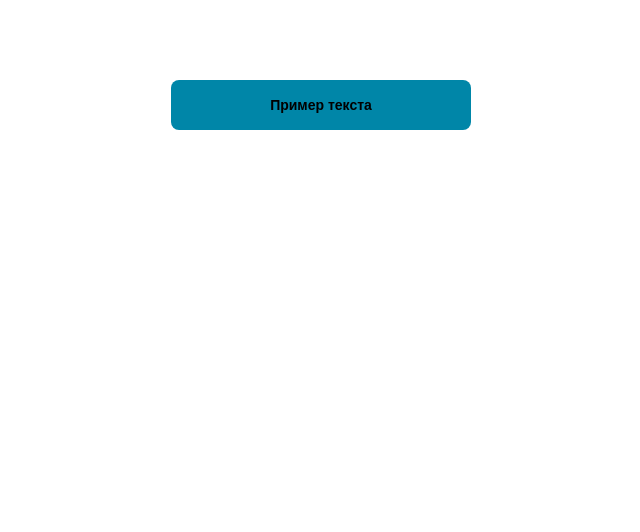
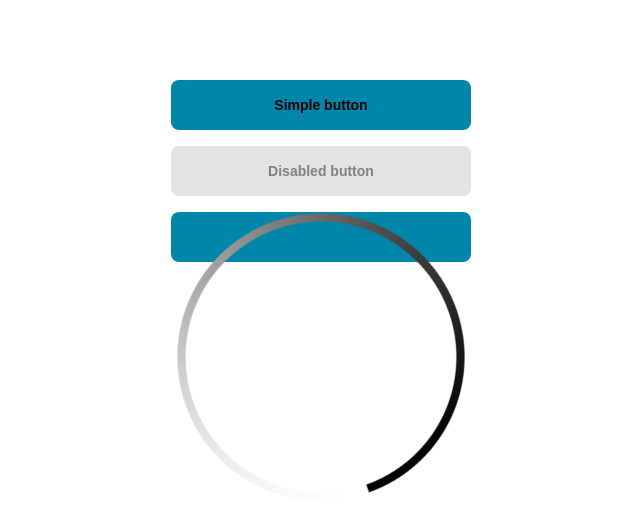
Before and after one commit to frontenddevel0per/skdesign-test-task, a Next.js app: page / in a window 1280 px wide. Shown: the top 532 px of the page, without its empty margins (319-959 px from the left). Built offline with nearby package versions, Linux system fonts and the light colour scheme.

Commit message:
layout: added all types of custom  button

```diff
--- a/pages/index.tsx
+++ b/pages/index.tsx
@@ -4,7 +4,9 @@ import CustomButton from "../components/button/button.component";
 const Home: NextPage = () => {
   return (
     <div className="wrapper">
-      <CustomButton>Пример текста</CustomButton>
+      <CustomButton>Simple button</CustomButton>
+      <CustomButton isDisabled>Disabled button</CustomButton>
+      <CustomButton isLoading>Loading button</CustomButton>
     </div>
   );
 };
--- a/styles/home.scss
+++ b/styles/home.scss
@@ -1,4 +1,7 @@
 .wrapper {
   width: 300px;
   margin: 5em auto;
+  display: flex;
+  flex-direction: column;
+  gap: 16px;
 }
```
